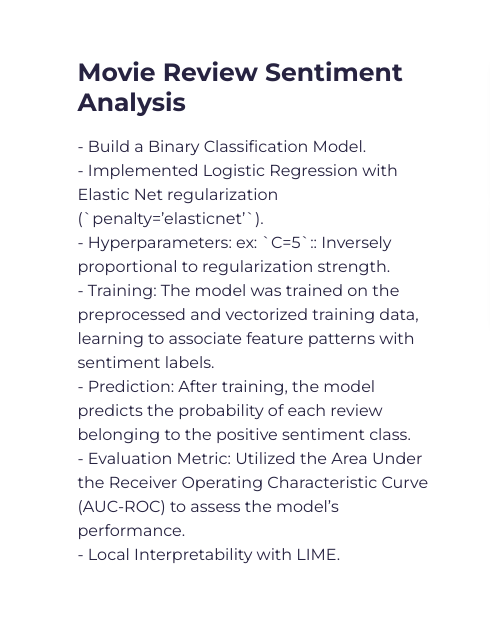
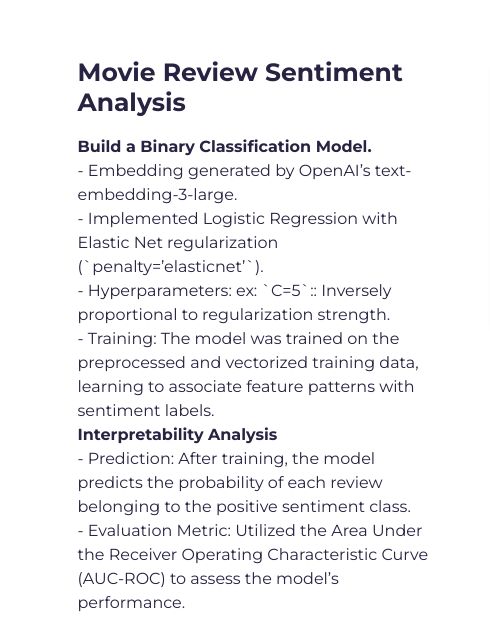
Before and after one commit to zelal-Eizaldeen/portfoilo, a website: page portfoilo/dist/index.html in a window 1280 px wide. Shown: the part 2220-2837 px from the top of the page, 0-490 px from the left. Drawn offline with nearby package versions, Linux system fonts and the light colour scheme.

Commit message:
added project 3

```diff
--- a/portfoilo/dist/index.html
+++ b/portfoilo/dist/index.html
@@ -140,13 +140,18 @@
       <h3 class="project-wrapper__text-title">Movie Review Sentiment Analysis</h3>
       <div>
         <p class="mb-4">
-          - Build a Binary Classification Model.<br />
+          <b>Build a Binary Classification Model.</b><br />
+            - Embedding generated by OpenAI’s text-embedding-3-large.<br>
           - Implemented Logistic Regression with Elastic Net regularization (`penalty=’elasticnet’`).<br/>
           - Hyperparameters: ex: `C=5`:: Inversely proportional to regularization strength. <br>
           - Training: The model was trained on the preprocessed and vectorized training data, learning to associate feature patterns with sentiment labels.<br>
+             <b>Interpretability Analysis</b><br>
           - Prediction: After training, the model predicts the probability of each review belonging to the positive sentiment class.<br>
             - Evaluation Metric: Utilized the Area Under the Receiver Operating Characteristic Curve (AUC-ROC) to assess the model’s performance.<br>
             - Local Interpretability with LIME. <br>
+
+
+model.
 
         </p>
       </div>
```
